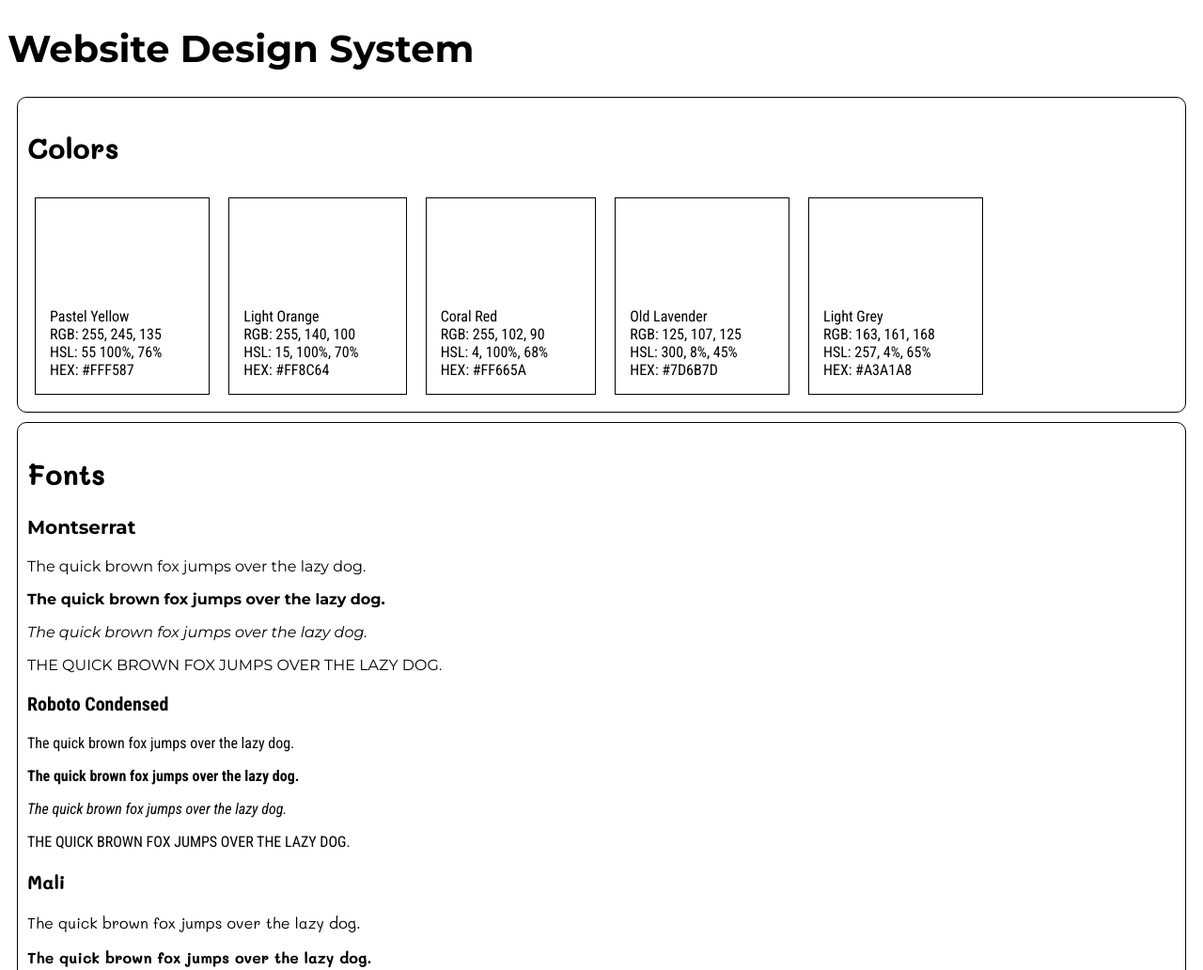
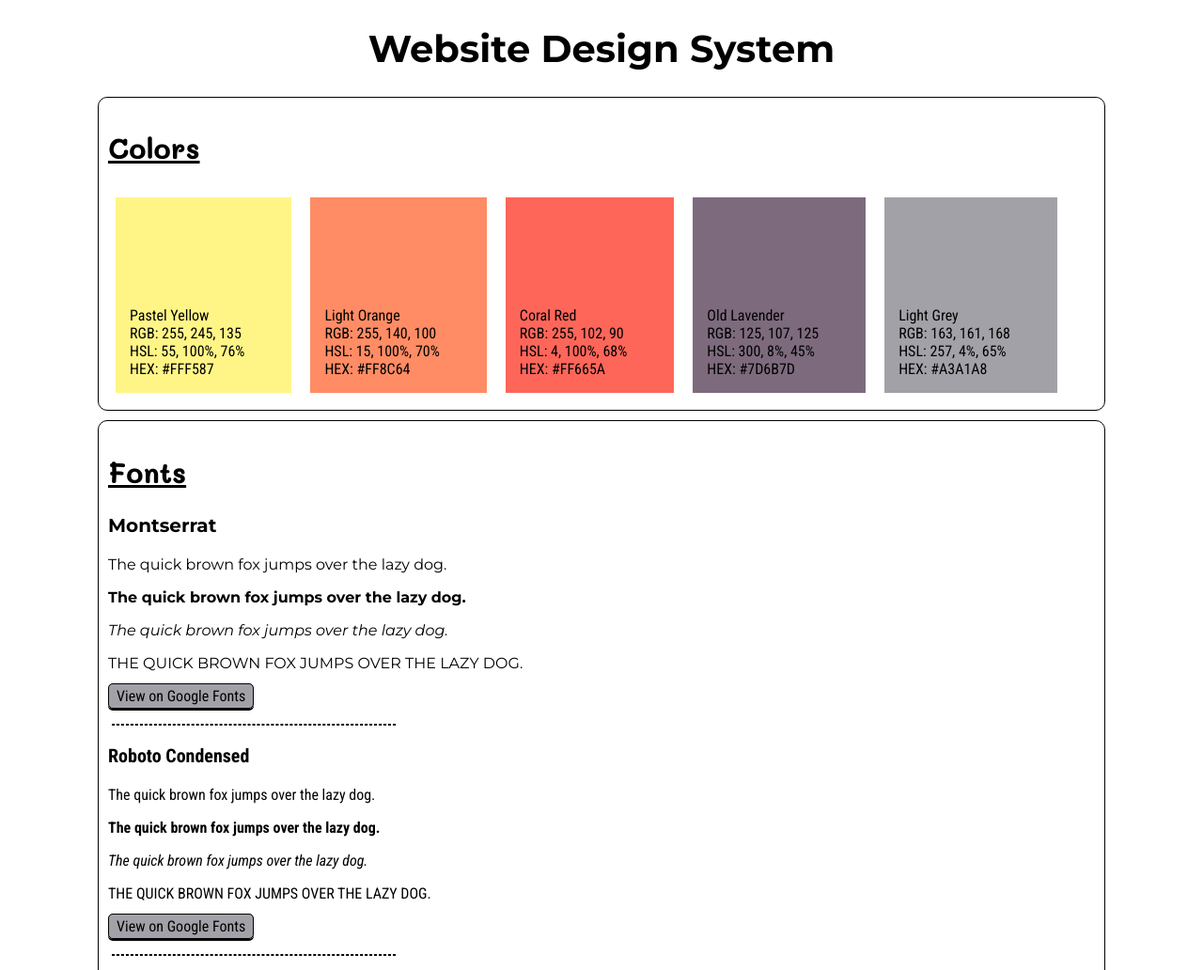
Before and after one commit to maisiemay06/Website-Design-System, a plain HTML site: page index.html in a window 1280 px wide. Shown: the top 1032 px of the page at 94% size. Drawn offline with Linux system fonts and the light colour scheme.

Commit message:
style colors section, add google fonts links and style buttons

```diff
--- a/index.html
+++ b/index.html
@@ -12,15 +12,15 @@
 </head>
 <body>
     <header>
-        <h1>Website Design System</h1>
+        <h1 class="page-title">Website Design System</h1>
     </header>
     <section class="colors">
-        <h2>Colors</h2>
+        <h2 class="section-head">Colors</h2>
         <div class="colors color-1">
             <ul>
                 <li class="color-name">Pastel Yellow</li>
                 <li>RGB: 255, 245, 135</li>
-                <li>HSL: 55 100%, 76%</li>
+                <li>HSL: 55, 100%, 76%</li>
                 <li>HEX: #FFF587</li>
             </ul>
         </div>
@@ -58,31 +58,36 @@
         </div>
     </section>
     <section class="fonts">
-        <h2>Fonts</h2>
+        <h2 class="section-head">Fonts</h2>
         <div class="montserrat">
             <h3>Montserrat</h3>
             <p class="normal-text">The quick brown fox jumps over the lazy dog.</p>
             <p class="bold-text">The quick brown fox jumps over the lazy dog.</p>
             <p class="italic-text">The quick brown fox jumps over the lazy dog.</p>
             <p class="capital-text">The quick brown fox jumps over the lazy dog.</p>
+            <a href="https://fonts.google.com/specimen/Montserrat?query=mont" target="_blank">View on Google Fonts</a>
         </div>
+        <hr>
         <div class="roboto-con">
             <h3>Roboto Condensed</h3>
             <p class="normal-text">The quick brown fox jumps over the lazy dog.</p>
             <p class="bold-text">The quick brown fox jumps over the lazy dog.</p>
             <p class="italic-text">The quick brown fox jumps over the lazy dog.</p>
             <p class="capital-text">The quick brown fox jumps over the lazy dog.</p>
+            <a href="https://fonts.google.com/specimen/Roboto+Condensed?query=robo" target="_blank">View on Google Fonts</a>
         </div>
+        <hr>
         <div class="mali">
             <h3>Mali</h3>
             <p class="normal-text">The quick brown fox jumps over the lazy dog.</p>
             <p class="bold-text">The quick brown fox jumps over the lazy dog.</p>
             <p class="italic-text">The quick brown fox jumps over the lazy dog.</p>
             <p class="capital-text">The quick brown fox jumps over the lazy dog.</p>
+            <a href="https://fonts.google.com/specimen/Mali?query=mali" target="_blank">View on Google Fonts</a>
         </div>
     </section>
     <section class="text-styles">
-        <h2>Text Styles</h2>
+        <h2 class="section-head">Text Styles</h2>
         <div class="headings">
             <h1>Main Headings - H1</h1>
             <ul>
@@ -91,6 +96,7 @@
                 <li>Font family: Montserrat, sans-serif</li>
             </ul>
         </div>
+        <hr>
         <div class="subheadings">
             <h2>Subheadings - H2</h2>
             <ul>
@@ -99,6 +105,7 @@
                 <li>Font family: Mali, cursive</li>
             </ul>
         </div>
+        <hr>
         <div class="paragraph">
             <p>Paragraphs - P</p>
             <ul>
--- a/styles.css
+++ b/styles.css
@@ -6,21 +6,48 @@ section {
     border: 1px solid black;
     border-radius: 10px;
     padding: 10px;
-    margin: 10px;;
+    margin: 10px auto;
+    max-width: 1050px;
+}
+.page-title {
+    text-align: center;
+}
+hr {
+    border: 1px dashed black;
+    max-width: 300px;
+    position: relative;
+    left: -370px;
+    margin-top: 20px;
+}
+.section-head {
+    text-decoration: underline;
 }
 
 /* Color Section */
-
 .colors div {
     display: inline-block;
     padding-top: 100px;
     padding-right: 50px;
-    border: 1px solid black;
     margin: 8px;
 }
 .colors ul {
     list-style: none;
     padding-left: 15px;
+}
+.color-1 {
+    background-color: #fff587;
+}
+.color-2 {
+    background-color: #ff8c64;
+}
+.color-3 {
+    background-color: #ff665a;
+}
+.color-4 {
+    background-color: #7d6b7d;
+}
+.color-5 {
+    background-color: #a3a1a8;
 }
 
 /* Font Section */
@@ -49,6 +76,24 @@ h3 {
 .capital-text {
     text-transform: uppercase;
 }
+a {
+    font-family: 'Roboto Condensed', sans-serif;
+    color: black;
+    background-color: #A3A1A8;
+    border: 1px solid black;
+    border-radius: 5px;
+    padding: 3px 8px;
+    text-decoration: none;
+    box-shadow: 0px 2px;
+}
+a:hover {
+    color: white;
+    background-color: black;
+}
+a:active {
+    color: black;
+    background-color: white;
+}
 
 /* Styles Section */
 h2 {
```
